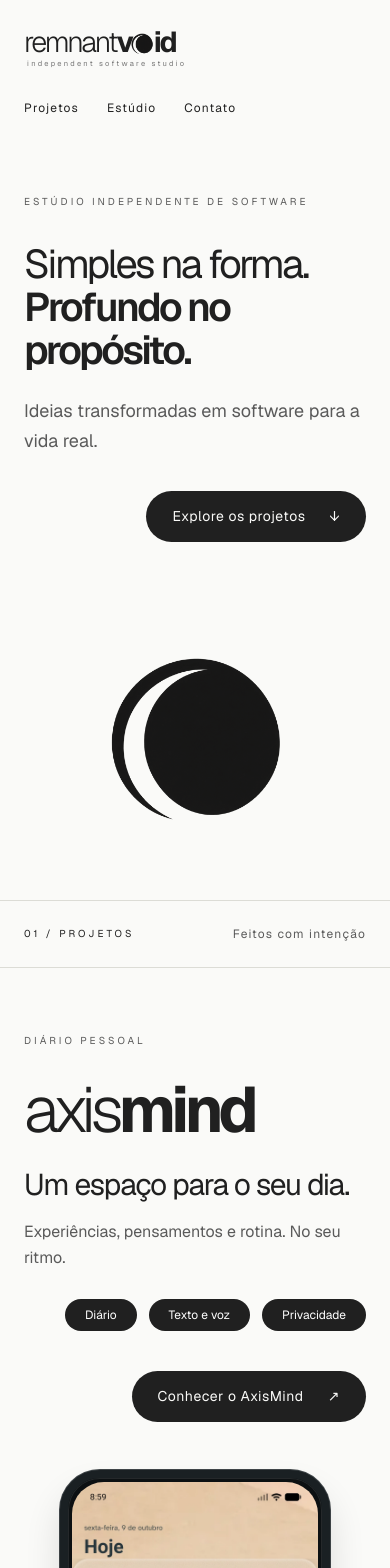
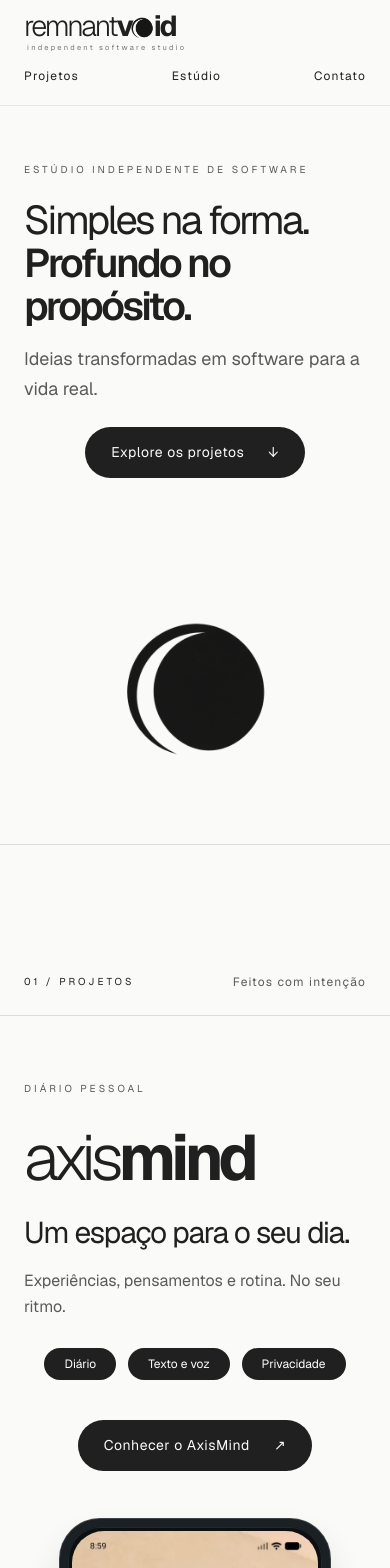
Before and after one commit to natanael-vieira/remnantvoid-page, a Next.js app: page / in a window 390 px wide. Shown: the top 1568 px of the page. Built offline with nearby package versions, Linux system fonts and the light colour scheme.

Commit message:
Polish mobile header and section layout

```diff
--- a/src/app/styles/globals.css
+++ b/src/app/styles/globals.css
@@ -47,6 +47,12 @@
   .phone-frame { width: min(270px, calc(45svh - 100px)); }
 }
 @media (max-width: 767px) {
+  :root { --mobile-header-height: calc(104px + env(safe-area-inset-top)); }
+  .site-header { position: fixed; inset: 0 0 auto; z-index: 100; width: 100%; min-height: var(--mobile-header-height); margin: 0; padding: calc(12px + env(safe-area-inset-top)) 24px 12px; gap: 8px; background: var(--color-surface-paper); border-bottom: 1px solid #e5e5e5; }
+  .site-header nav { width: 100%; justify-content: space-between; }
+  .hero-brand-symbol { width: min(240px, 26svh); }
+  .apple-stack-section { padding-top: var(--mobile-header-height); }
+  .apple-stack-hero { z-index: 50; }
   .apple-stack-hero,
   .apple-stack-projects,
   .apple-stack-studio,
--- a/src/features/contact/components/Footer.tsx
+++ b/src/features/contact/components/Footer.tsx
@@ -11,7 +11,7 @@
           <br />
           que permaneça.
         </h2>
-        <div className="mt-6 flex justify-end lg:justify-start">
+        <div className="mt-6 flex justify-center md:justify-start">
           <a
             href="mailto:natnaelsales@gmail.com"
             className="inline-flex gap-5 border-b border-content-primary pb-1 text-base"
--- a/src/features/hero/components/BrandSymbol.tsx
+++ b/src/features/hero/components/BrandSymbol.tsx
@@ -8,7 +8,7 @@
       alt=""
       width={1024}
       height={1024}
-      className="h-auto w-[270px] mx-auto md:mx-0 md:w-full md:max-w-[380px] md:ml-auto md:-mr-14 mix-blend-multiply"
+      className="hero-brand-symbol h-auto w-[270px] mx-auto md:mx-0 md:w-full md:max-w-[380px] md:ml-auto md:-mr-14 mix-blend-multiply"
       preload
       unoptimized
     />
--- a/src/features/hero/components/Hero.tsx
+++ b/src/features/hero/components/Hero.tsx
@@ -7,7 +7,7 @@
   return (
     <section id="inicio" className="apple-stack-section apple-stack-hero flex flex-col">
       <Header />
-      <div className="site-shell grid flex-1 items-center gap-12 py-10 md:grid-cols-2 md:gap-16 md:py-16">
+      <div className="site-shell grid flex-1 items-center gap-6 py-6 md:grid-cols-2 md:gap-16 md:py-16">
         <div className="w-full min-w-0">
           <HeroContent />
         </div>
--- a/src/features/hero/components/HeroContent.tsx
+++ b/src/features/hero/components/HeroContent.tsx
@@ -1,13 +1,13 @@
 export function HeroContent() {
   return (
     <>
-      <p className="eyebrow mb-8 text-content-secondary">Estúdio independente de software</p>
+      <p className="eyebrow mb-5 text-content-secondary md:mb-8">Estúdio independente de software</p>
       <h1 className="text-[clamp(2.5rem,4.5vw,4.5rem)] leading-[1.08] tracking-[-0.065em]">
         Simples na forma.<br />
         <strong className="font-semibold">Profundo no propósito.</strong>
       </h1>
-      <p className="mt-6 max-w-lg text-lg leading-relaxed text-content-secondary">Ideias transformadas em software para a vida real.</p>
-      <div className="mt-9 flex justify-end lg:justify-start">
+      <p className="mt-4 max-w-lg text-lg leading-relaxed text-content-secondary md:mt-6">Ideias transformadas em software para a vida real.</p>
+      <div className="mt-6 flex justify-center md:mt-9 md:justify-start">
         <a href="#projetos" className="pill-button">Explore os projetos <span aria-hidden="true">↓</span></a>
       </div>
     </>
--- a/src/features/projects/components/ProjectCard.tsx
+++ b/src/features/projects/components/ProjectCard.tsx
@@ -10,12 +10,12 @@
         <h3 aria-label={project.name} className="text-[clamp(4rem,8vw,7rem)] leading-none tracking-[-0.075em] font-light">axis<strong className="font-bold">mind</strong></h3>
         <p className="mt-6 text-3xl leading-tight tracking-[-0.045em] md:text-4xl">Um espaço para o seu dia.</p>
         <p className="mt-4 max-w-md text-base leading-relaxed text-content-secondary">{project.description}</p>
-        <ul aria-label="Recursos do AxisMind" className="mt-7 flex flex-wrap justify-end gap-3 text-xs lg:justify-start">
+        <ul aria-label="Recursos do AxisMind" className="mt-7 flex flex-wrap justify-center gap-3 text-xs md:justify-start">
           <li className="rounded-full bg-[#202020] text-white px-5 py-2">Diário</li>
           <li className="rounded-full bg-[#202020] text-white px-5 py-2">Texto e voz</li>
           <li className="rounded-full bg-[#202020] text-white px-5 py-2">Privacidade</li>
         </ul>
-        <div className="mt-10 flex justify-end lg:justify-start">
+        <div className="mt-10 flex justify-center md:justify-start">
           <a href={project.href} target="_blank" rel="noopener noreferrer" className="pill-button">
             Conhecer o AxisMind <span aria-hidden="true">↗</span><span className="sr-only"> (abre em nova aba)</span>
           </a>
--- a/src/shared/components/Header.tsx
+++ b/src/shared/components/Header.tsx
@@ -3,7 +3,7 @@
 export function Header() {
   return (
     <header
-      className="site-shell flex flex-wrap items-center justify-between gap-6 py-7 md:py-9"
+      className="site-header site-shell flex flex-wrap items-center justify-between gap-6 py-7 md:py-9"
     >
       <a href="#conteudo" aria-label="Remnant Void - início">
         <Wordmark />
```
